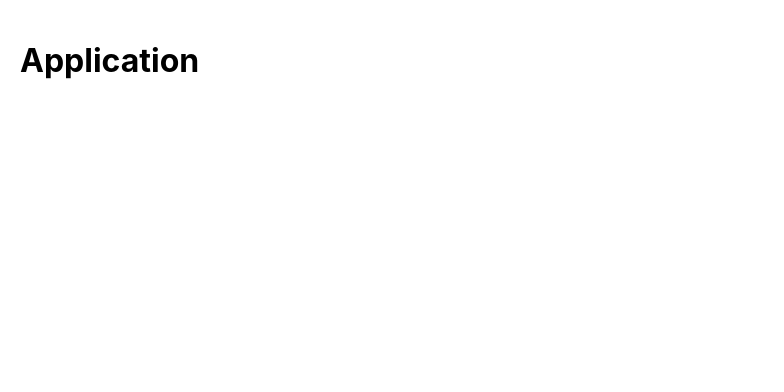
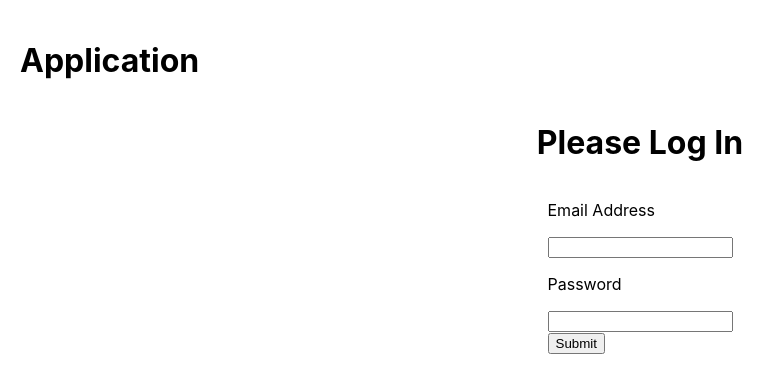
Before and after one commit to hankthemason/finances-tracker, a React (Create React App) app in the folder client/: page / in a window 1280 px wide. Shown: the top 392 px of the page, without its empty margins (0-784 px from the left). Built offline with nearby package versions, Linux system fonts and the light colour scheme.

Commit message:
updated App.tsx

```diff
--- a/client/src/App.tsx
+++ b/client/src/App.tsx
@@ -50,7 +50,7 @@ function App() {
         <Route path='/register'>
           <Register setFlash={setFlash}/>
         </Route>
-        <Route path='/login'>
+        <Route path={['/', '/login']}>
           <Login setToken={setToken}/>
         </Route>
       </Switch>
```
